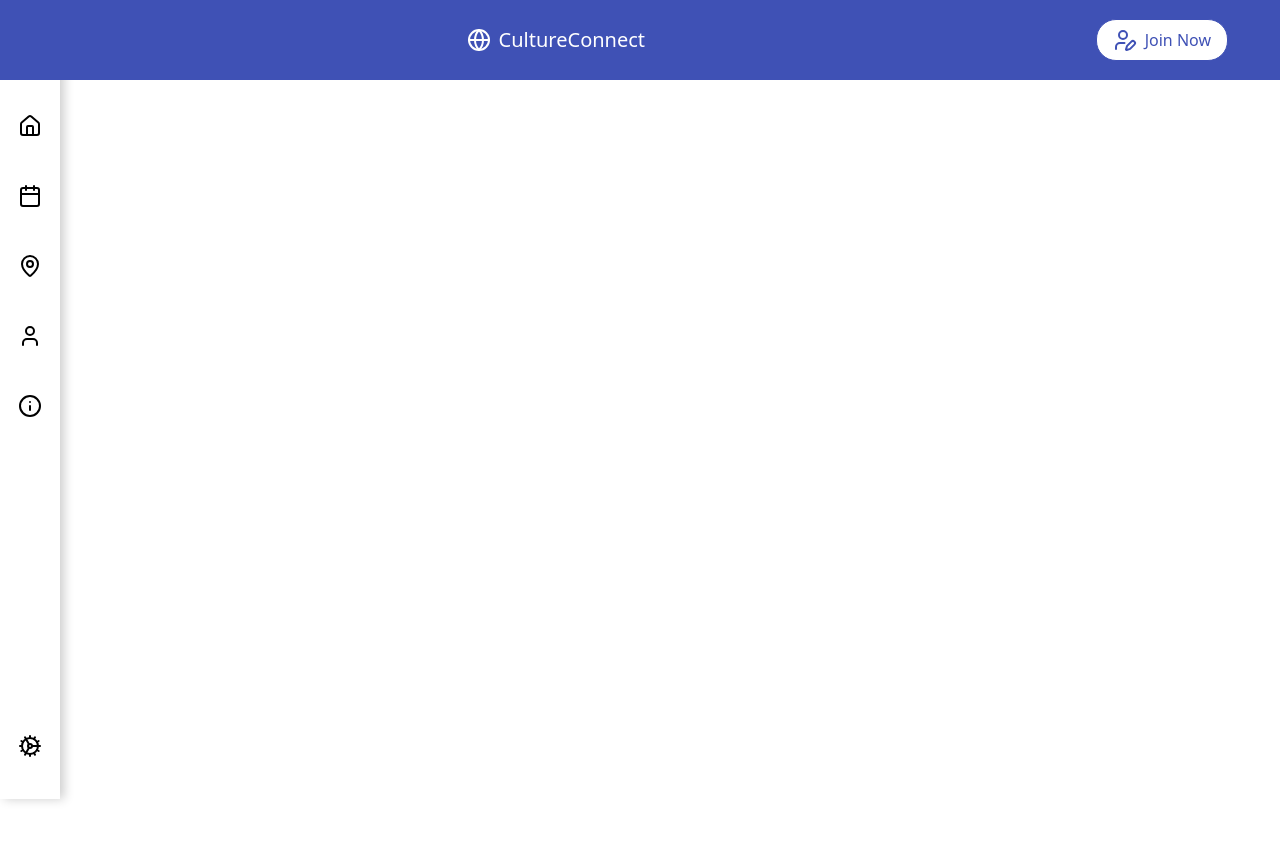
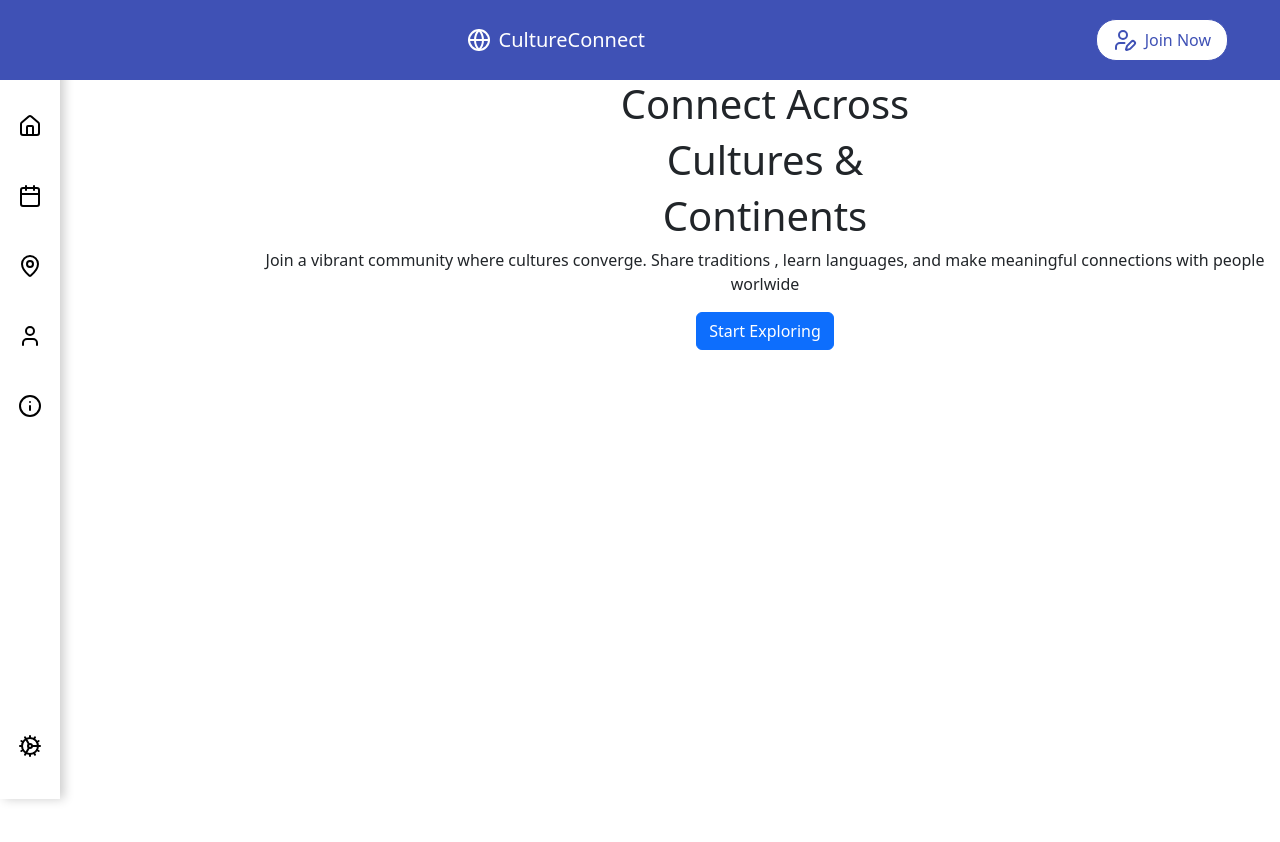
Before and after one commit to rrmaduro/HackTogether, a React app in the folder hacktogether-template/: page / in a window 1280 px wide. Shown: the top 842 px of the page. Before the commit the page ends 800 px from the top, so only its background shows below. Built offline with nearby package versions, Linux system fonts and the light colour scheme; the HTML template or start-up script is replaced by a standard one.

Commit message:
Main page structure done

```diff
--- a/hacktogether-template/src/App.tsx
+++ b/hacktogether-template/src/App.tsx
@@ -1,12 +1,14 @@
 import React from 'react';
 import 'bootstrap/dist/css/bootstrap.min.css';
 import Navbar from './components/Navbar/mainNavbar';
+import MainPage from './components/MainPage/MainPage'
 
 
 function App() {
   return (
     <div className="min-h-screen bg-gray-50">
       <Navbar/>
+      <MainPage/>
     </div>
   );
 }
--- /dev/null
+++ b/hacktogether-template/src/components/MainPage/MainPage.tsx
@@ -0,0 +1,15 @@
+import React, { useState } from 'react';
+
+export default function MainPage() {
+    return (
+    <nav className="container-fluid min-vh-100 " style={{ width: 'calc(100% - 250px)', marginRight: '0', marginTop: '80px', marginBottom: '0' }}>
+        <div className='text-center'>
+            <h1>Connect Across</h1>
+            <h1>Cultures &</h1>
+            <h1>Continents</h1>
+            <p>Join a vibrant community where cultures converge. Share traditions , learn languages, and make meaningful connections with people worlwide</p>
+            <button type="submit" className="btn btn-primary">Start Exploring</button>
+        </div>
+    </nav>
+    );
+}
```
